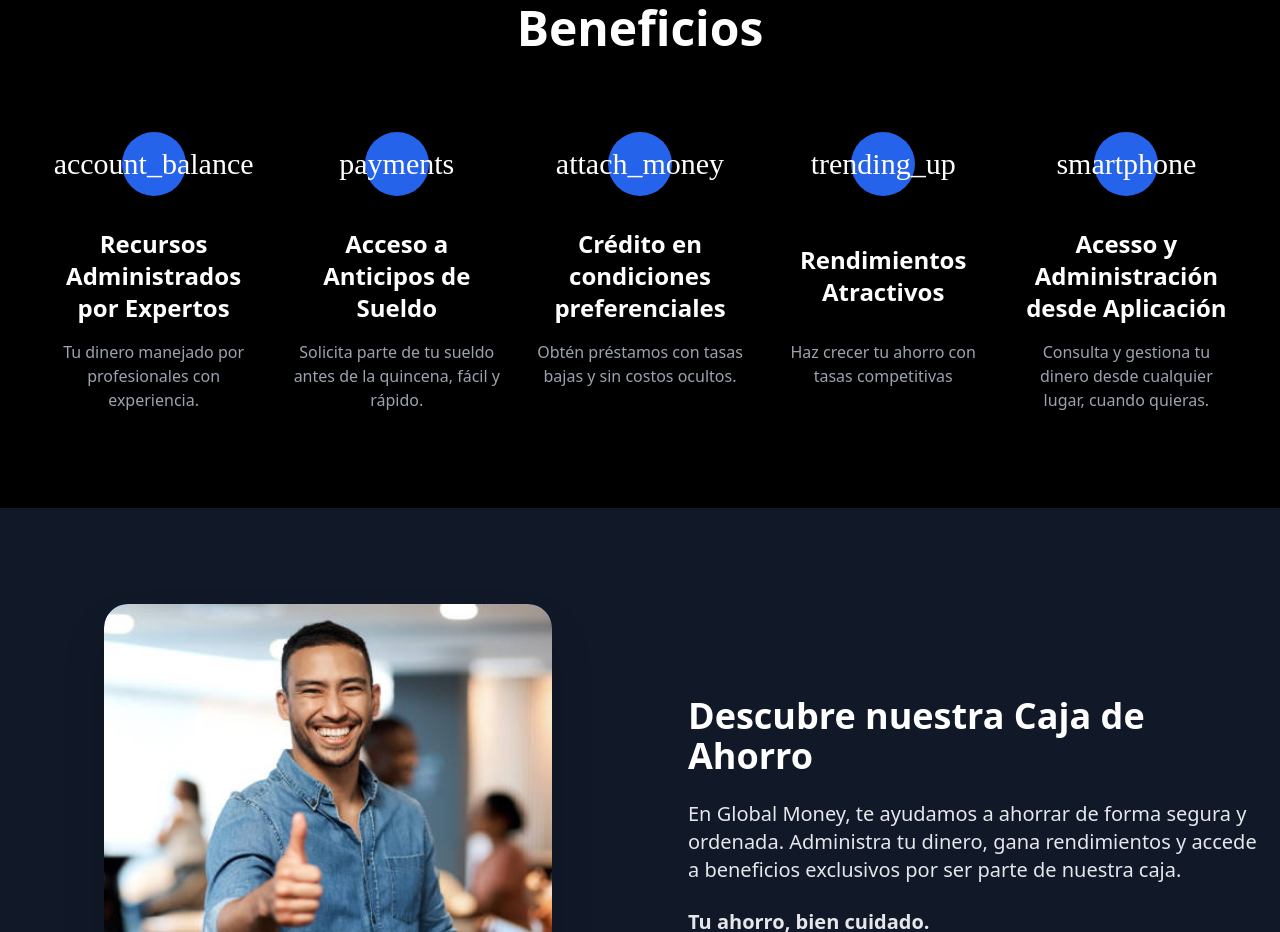
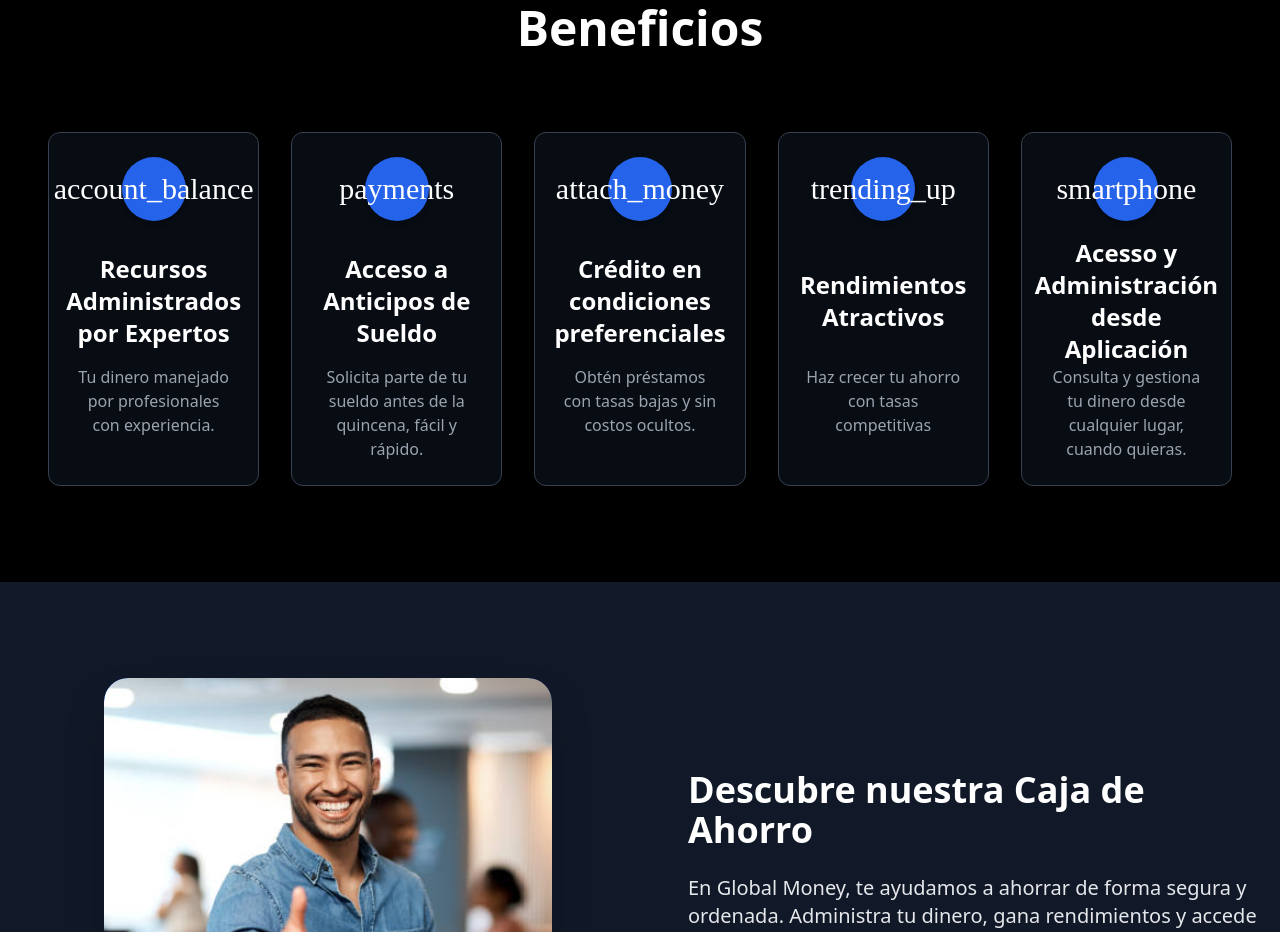
Before and after one commit to edwinvega11/GlobalMoney, a React (Vite) app: page / in a window 1280 px wide. Shown: the part 780-1712 px from the top of the page. Built offline with nearby package versions, Linux system fonts and the light colour scheme.

Commit message:
added frame in benefits component

```diff
--- a/src/components/BenefitsSection.jsx
+++ b/src/components/BenefitsSection.jsx
@@ -46,7 +46,7 @@ const BenefitsSection = () => (
     <h2 className="text-3xl sm:text-4xl lg:text-5xl font-bold text-center mb-12 sm:mb-16 lg:mb-20">Beneficios</h2>
     <div className="grid grid-cols-1 sm:grid-cols-2 lg:grid-cols-3 xl:grid-cols-5 gap-6 sm:gap-8 max-w-7xl mx-auto">
       {benefits.map((benefit, idx) => (
-        <div key={benefit.title} className="flex flex-col items-center text-center">
+        <div key={benefit.title} className="flex flex-col items-center text-center p-6 rounded-xl border border-gray-700 bg-gray-900/50 hover:border-blue-500 hover:bg-gray-800/70 transition-all duration-300 transform hover:scale-105 hover:shadow-2xl hover:shadow-blue-500/20">
           <BenefitIcon number={idx + 1} />
           <h4 className="mt-6 sm:mt-8 text-lg sm:text-xl lg:text-2xl font-semibold h-16 sm:h-20 lg:h-24 flex items-center justify-center">{benefit.title}</h4>
           <p className="mt-3 sm:mt-4 text-gray-400 max-w-[200px] sm:max-w-[250px] text-sm sm:text-base">{benefit.description}</p>
```
